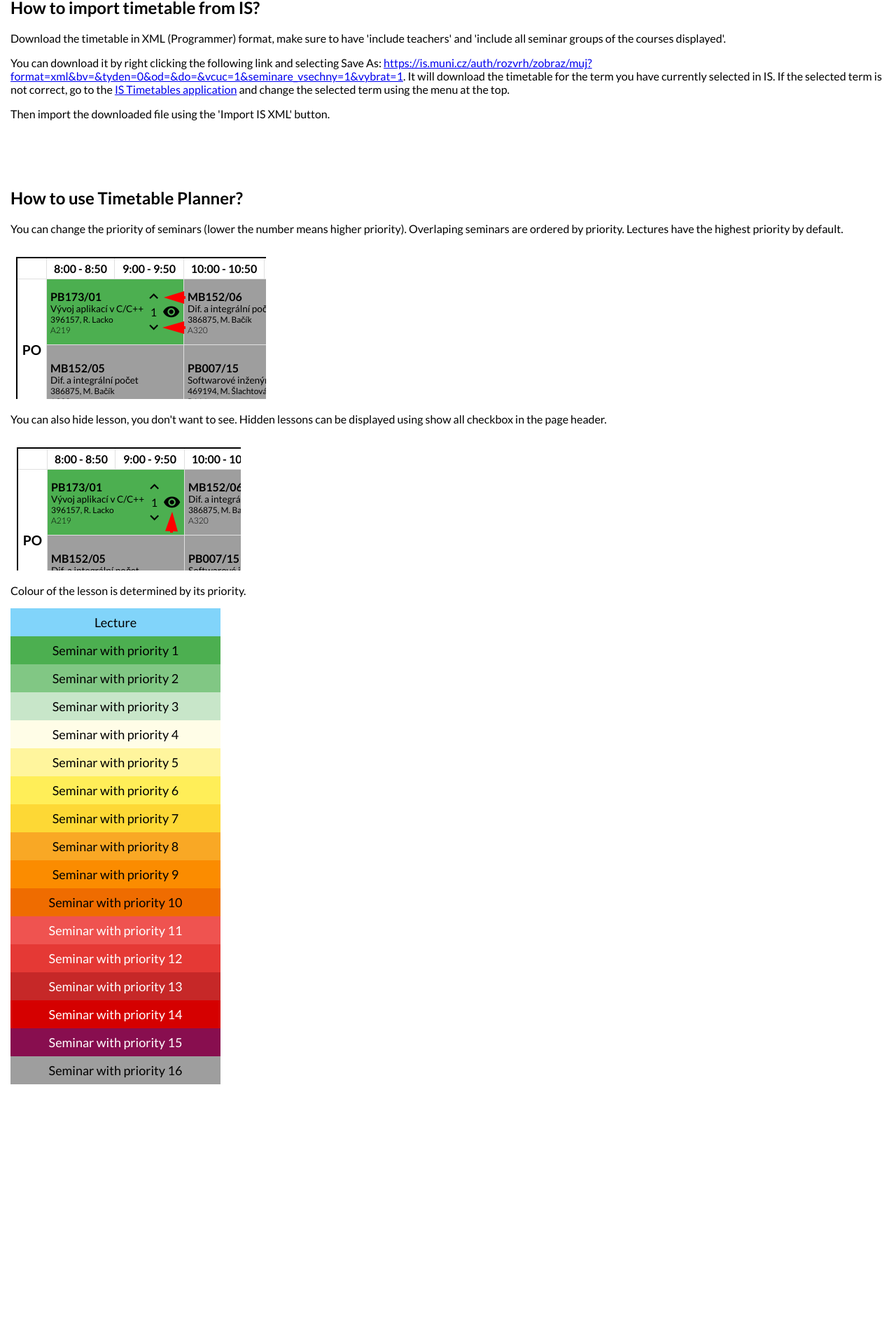
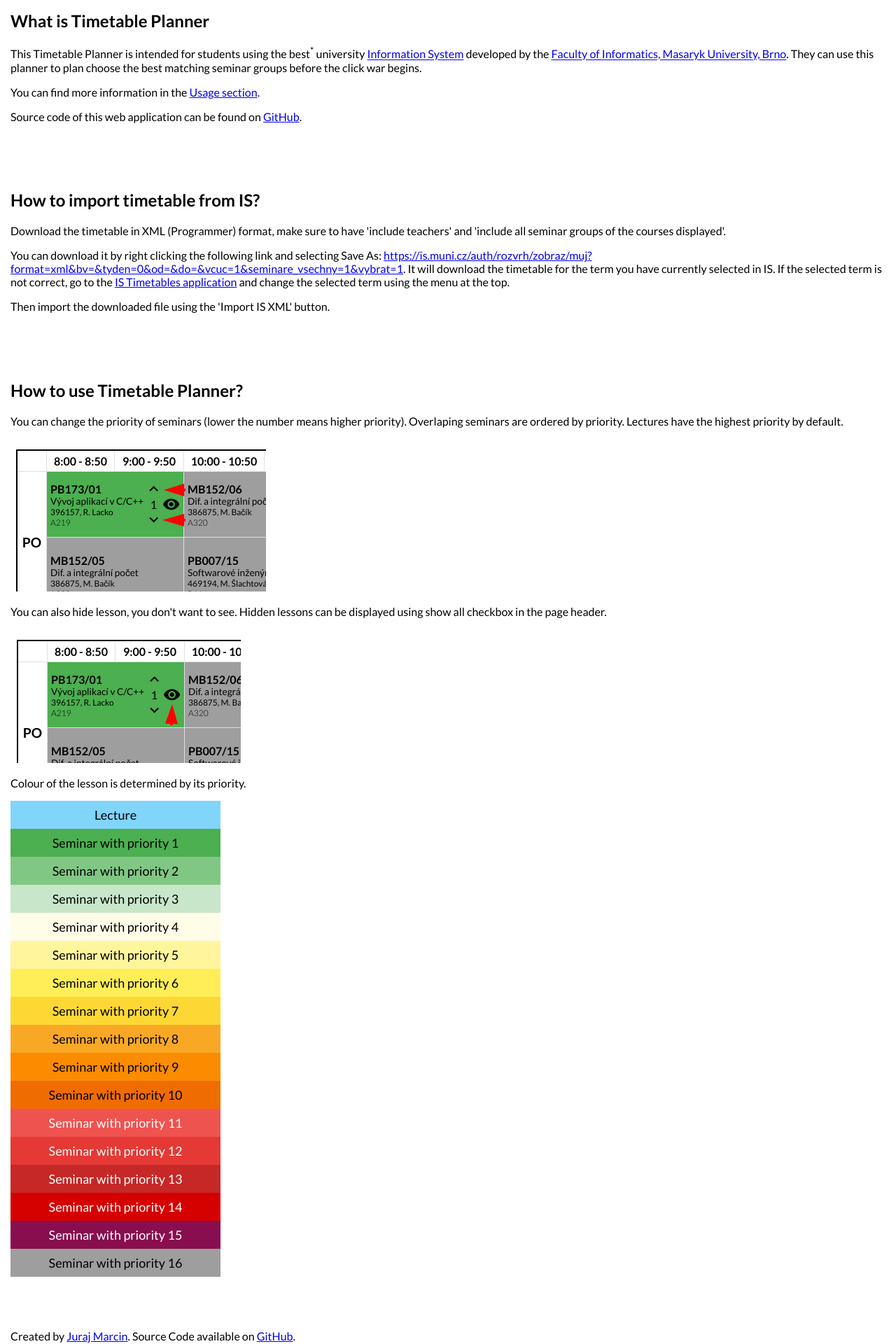
Before and after one commit to JurajMarcin/MUNITimetablePlanner, an Angular app: page /help in a window 1280 px wide. Shown: the part 273-2193 px from the top of the page at 70% size. Before the commit the page ends 1897 px from the top, so only its background shows below. Built offline with nearby package versions, Linux system fonts and the light colour scheme.

Commit message:
Add LICENSE and description to site

```diff
--- a/src/app/app.component.html
+++ b/src/app/app.component.html
@@ -38,3 +38,8 @@
 <div class="container">
   <router-outlet></router-outlet>
 </div>
+
+<footer>
+  Created by <a href="https://github.com/JurajMarcin" target="_blank">Juraj Marcin</a>.
+  Source Code available on <a href="https://github.com/JurajMarcin/MUNITimetablePlanner">GitHub</a>.
+</footer>
--- a/src/app/app.component.scss
+++ b/src/app/app.component.scss
@@ -58,6 +58,7 @@ nav a.nav-item.active li:after {
 
 .container {
   margin: 75px 15px;
+  min-height: 80vh;
 }
 
 nav a,
@@ -80,3 +81,7 @@ nav a:active {
   bottom: 5px;
   right: 5px;
 }
+
+footer {
+  margin: 15px;
+}
--- a/src/app/help/help.component.html
+++ b/src/app/help/help.component.html
@@ -1,5 +1,8 @@
 <h1>Help</h1>
 <ul>
+  <li>
+    <a [routerLink]="[]" [fragment]="'import'">How to import timetable from IS?</a>
+  </li>
   <li>
     <a [routerLink]="[]" [fragment]="'import'">How to import timetable from IS?</a>
   </li>
@@ -7,6 +10,23 @@
     <a [routerLink]="[]" [fragment]="'usage'">How to use Timetable Planner?</a>
   </li>
 </ul>
+
+<section id="wtf">
+  <h2>What is Timetable Planner</h2>
+  <p>
+    This Timetable Planner is intended for students using the best<sup>*</sup> university <a href="https://is.muni.cz"
+      target="_blank">Information System</a> developed by the <a href="https://fi.muni.cz" target="_blank"> Faculty of
+      Informatics, Masaryk University, Brno</a>.
+    They can use this planner to plan choose the best matching seminar groups before the click war begins.
+  </p>
+  <p>
+    You can find more information in the <a [routerLink]="[]" [fragment]="'usage'">Usage section</a>.
+  </p>
+  <p>
+    Source code of this web application can be found on <a href="https://github.com/JurajMarcin/MUNITimetablePlanner"
+      target="_blank">GitHub</a>.
+  </p>
+</section>
 
 <section id="import">
   <h2>How to import timetable from IS?</h2>
@@ -18,7 +38,8 @@
     You can download it by right clicking the following link and selecting Save As:
     <a href="https://is.muni.cz/auth/rozvrh/zobraz/muj?format=xml&bv=&tyden=0&od=&do=&vcuc=1&seminare_vsechny=1&vybrat=1"
       target="_blank">https://is.muni.cz/auth/rozvrh/zobraz/muj?format=xml&amp;bv=&amp;tyden=0&amp;od=&amp;do=&amp;vcuc=1&amp;seminare_vsechny=1&amp;vybrat=1</a>.
-    It will download the timetable for the term you have currently selected in IS. If the selected term is not correct,
+    It will download the timetable for the term you have currently selected in IS. If the selected term is not
+    correct,
     go to the <a href="https://is.muni.cz/auth/rozvrh/zobraz/muj" target="_blank">IS Timetables application</a> and
     change the selected term using the menu at the top.
   </p>
@@ -35,7 +56,8 @@
   </p>
   <img src="/assets/help/04_priority.png">
   <p>
-    You can also hide lesson, you don't want to see. Hidden lessons can be displayed using show all checkbox in the page
+    You can also hide lesson, you don't want to see. Hidden lessons can be displayed using show all checkbox in the
+    page
     header.
   </p>
   <img src="/assets/help/05_visibility.png">
```
Also changed, not shown: 1 other file (tests, documents, lock files or other folders).
